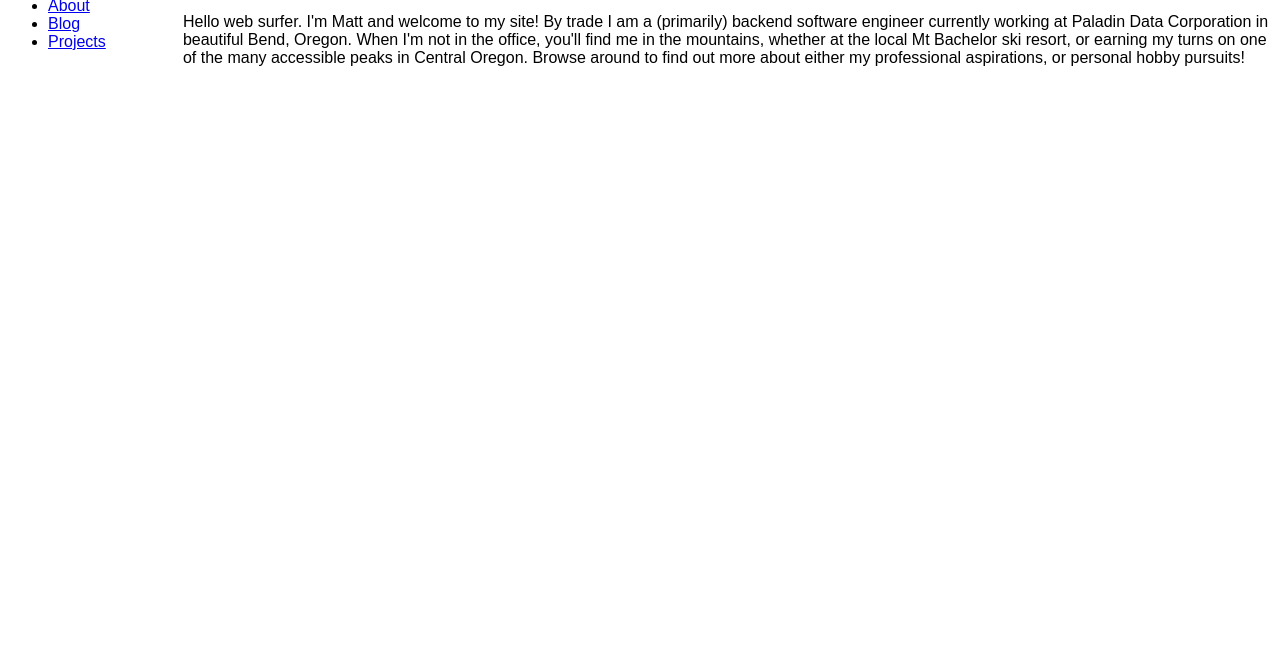
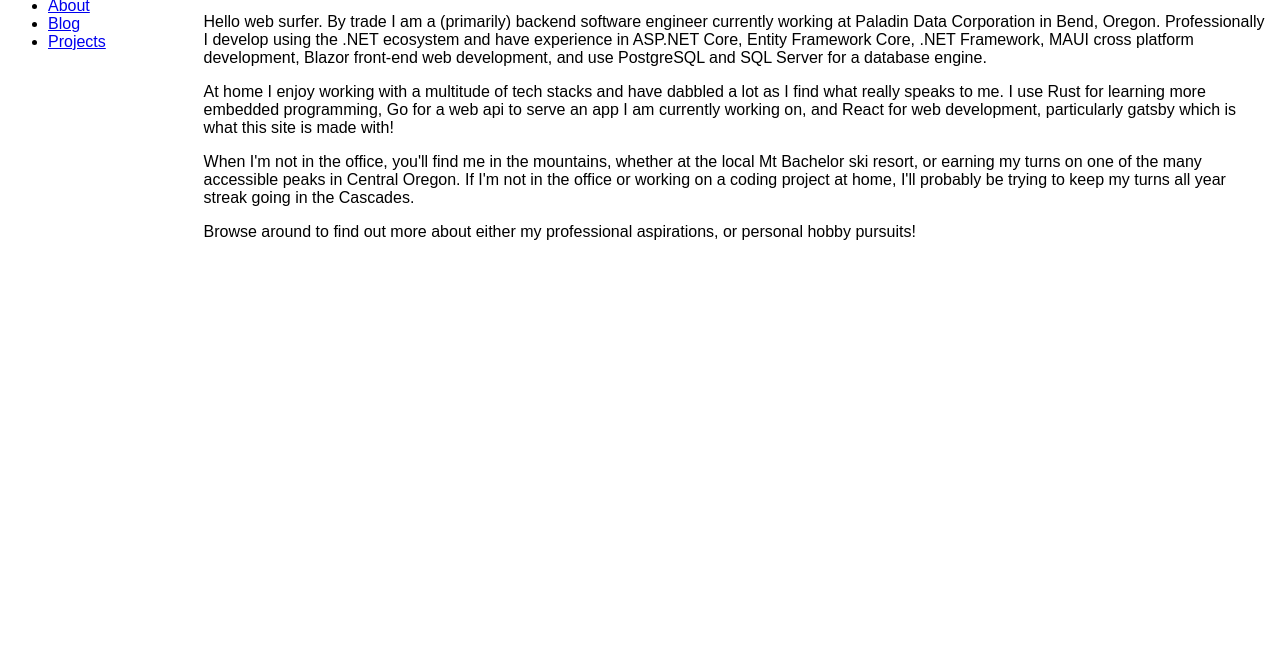
Before and after one commit to davenport1/my-website, a Gatsby site: page /about in a window 1280 px wide. Shown: the part 133-800 px from the top of the page. Built offline with nearby package versions, Linux system fonts and the light colour scheme; Gatsby itself is replaced by a stand-in of ours.

Commit message:
fonts, imageframe

```diff
--- /dev/null
+++ b/gatsby-browser.js
@@ -0,0 +1,14 @@
+const React = require("react")
+const OpenSans = require("@fontsource/open-sans")
+//const Layout = require("./src/components/layout")
+
+// Logs when the client route changes
+exports.onRouteUpdate = ({ location, prevLocation }) => {
+    console.log("new pathname", location.pathname)
+    console.log("old pathname", prevLocation ? prevLocation.pathname : null)
+}
+
+// // Wraps every page in a component
+// exports.wrapPageElement = ({ element, props }) => {
+//     return <Layout {...props}>{element}</Layout>
+// }
--- a/gatsby-config.js
+++ b/gatsby-config.js
@@ -20,6 +20,19 @@
         name: `blog`,
         path: `${__dirname}/blog`,
       }
-    }
+    },
+    {
+      resolve: `gatsby-omni-font-loader`,
+      options: {
+        enableListener: true,
+        preconnect: [`https://fonts.googleapis.com`, `https://fonts.gstatic.com`],
+        web: [
+          {
+            name: `Open Sans`,
+            file: `https://fonts.googleapis.com/css2?family=Open+Sans:wght@400;600;700&display=swap`,
+          },
+        ],
+      },
+    },
   ],
 }
--- a/package.json
+++ b/package.json
@@ -15,7 +15,9 @@
     "clean": "gatsby clean"
   },
   "dependencies": {
+    "@fontsource/open-sans": "^5.0.25",
     "gatsby": "^5.13.3",
+    "gatsby-omni-font-loader": "^2.0.2",
     "gatsby-plugin-image": "^3.13.1",
     "gatsby-plugin-mdx": "^5.13.1",
     "gatsby-plugin-sharp": "^5.13.1",
@@ -24,8 +26,9 @@
     "gatsby-remark-prismjs": "^7.13.1",
     "gatsby-source-filesystem": "^5.13.1",
     "gatsby-transformer-sharp": "^5.13.1",
+    "prop-types": "^15.5.7",
     "react": "^18.2.0",
     "react-dom": "^18.2.0",
-    "prop-types": "^15.5.7"
+    "react-helmet": "^6.1.0"
   }
 }
--- a/src/pages/about.js
+++ b/src/pages/about.js
@@ -2,17 +2,59 @@
 import Layout from "../components/layout";
 import Seo from "../components/seo";
 
+import {
+    textLink,
+    textBlock,
+    textSection,
+    aboutHeader
+} from './about.module.css'
+
+import {
+    container
+} from './index.module.css'
+import {Fragment} from "react";
+
 const About = () => {
     return (
         <Layout pageTitle={"About"}>
-            <h1>About Me</h1>
-            <p>
-                Hello web surfer. I'm Matt and welcome to my site! By trade I am a (primarily) backend
-                software engineer currently working at Paladin Data Corporation in beautiful Bend, Oregon.
-                When I'm not in the office, you'll find me in the mountains, whether at the local Mt Bachelor ski resort,
-                or earning my turns on one of the many accessible peaks in Central Oregon. Browse around to find out more
-                about either my professional aspirations, or personal hobby pursuits!
-            </p>
+            <div className={container}>
+                <div className={aboutHeader}>
+                    <h1>About Me</h1>
+                </div>
+                <div className={textSection}>
+                    <p className={textBlock}>
+                        Hello web surfer. By trade I am a (primarily) backend software engineer currently working at
+                        Paladin Data Corporation in Bend, Oregon. Professionally I
+                        develop using the .NET ecosystem and have experience in ASP.NET Core, Entity Framework Core,
+                        .NET Framework, MAUI cross platform development, Blazor front-end web development,
+                        and use PostgreSQL and SQL Server for a database engine.
+                    </p>
+                    <p className={textBlock}>
+                        At home I enjoy working with a multitude of tech stacks and have dabbled a lot as I find what
+                        really
+                        speaks to me. I use Rust for learning more embedded programming, Go for a web api to serve an
+                        app I
+                        am currently working on, and React for web development, particularly gatsby which is what this
+                        site
+                        is made with!
+                    </p>
+                    <p className={textBlock}>
+                        When I'm not in the office, you'll find me in the mountains, whether at the local Mt Bachelor
+                        ski
+                        resort,
+                        or earning my turns on one of the many accessible peaks in Central Oregon. If I'm not in the
+                        office
+                        or
+                        working on a coding project at home, I'll probably be trying to keep my turns all year streak
+                        going
+                        in the Cascades.
+                    </p>
+                    <p className={textBlock}>
+                        Browse around to find out more about either my professional aspirations, or personal hobby
+                        pursuits!
+                    </p>
+                </div>
+            </div>
         </Layout>
     )
 }
--- /dev/null
+++ b/src/pages/about.module.css
@@ -0,0 +1,17 @@
+
+.text-block {
+
+}
+
+.text-link {
+
+}
+
+.text-section {
+    padding: 20px;
+    margin: 20px;
+}
+
+.about-header {
+
+}
```
Also changed, not shown: src/components/imageFrame.js (+6 -7 lines), src/pages/index.js (+9 -8 lines), 1 other file.
